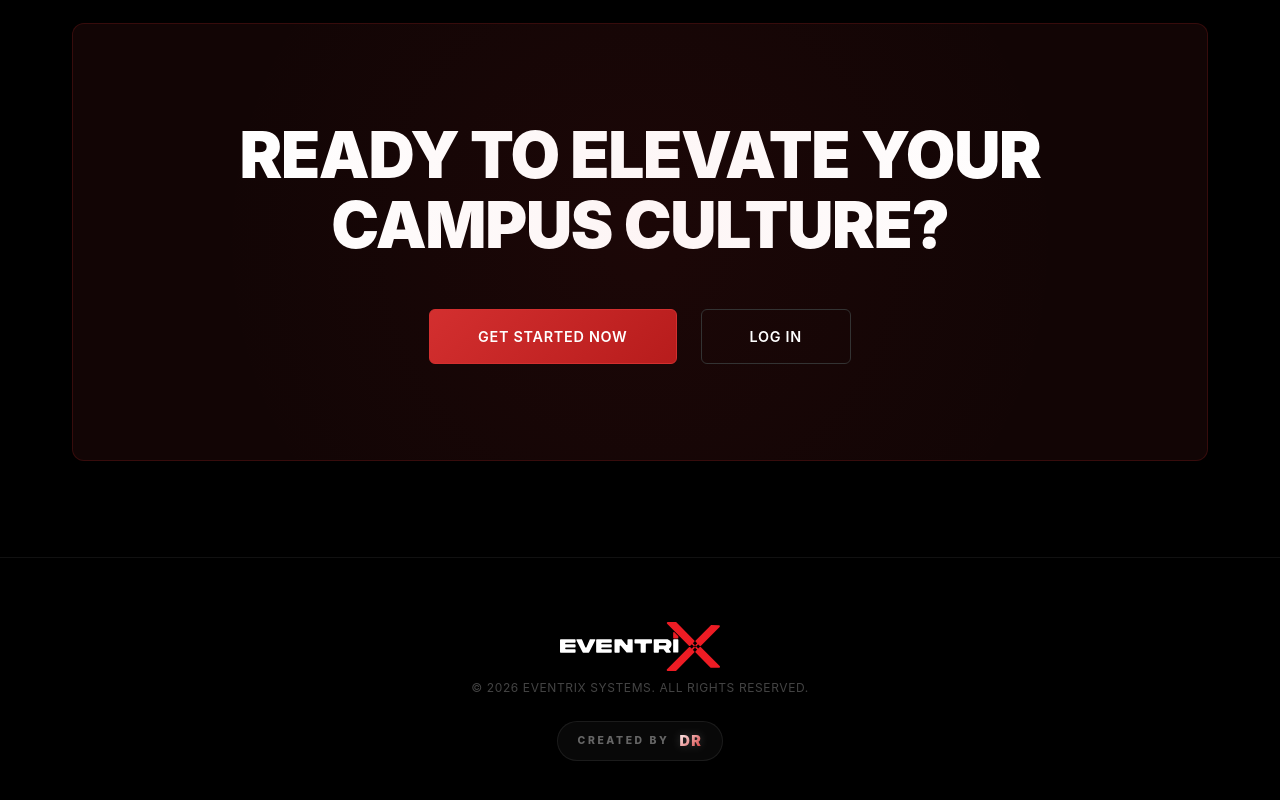
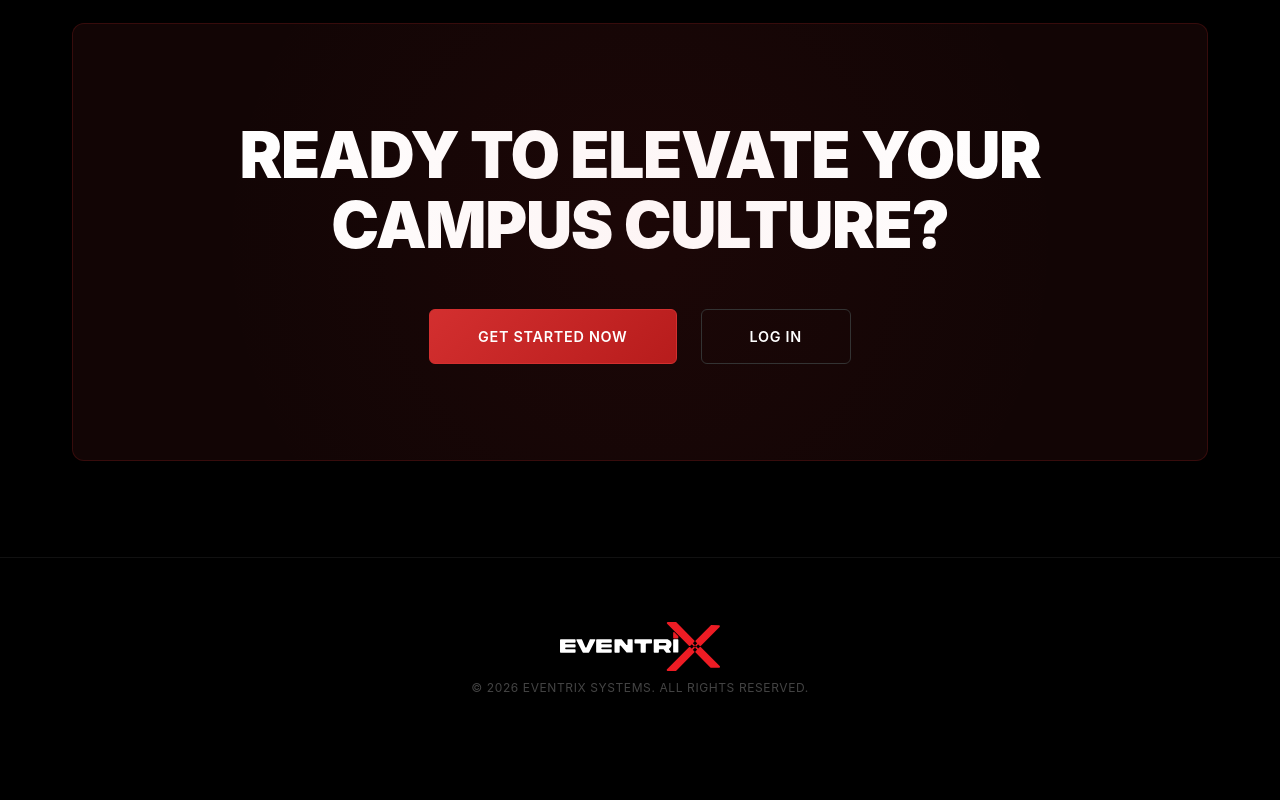
Before and after one commit to dhanush9605/Eventrix, a React (Vite) app: page / in a window 1280 px wide. Shown: the part 2046-2846 px from the top of the page. After the commit the page ends 2807 px from the top, so only its background shows below. Built offline with nearby package versions, Linux system fonts and the light colour scheme; no server answers.

Commit message:
remove DR

```diff
--- a/src/components/Footer.jsx
+++ b/src/components/Footer.jsx
@@ -20,10 +20,6 @@ const Footer = () => {
                             © 2026 EVENTRIX SYSTEMS. ALL RIGHTS RESERVED.
                         </p>
 
-                        <a href="https://dhanush-rajesh.vercel.app/" target="_blank" rel="noopener noreferrer" className="developer-badge">
-                            <span className="label">Created by</span>
-                            <span className="name">DR</span>
-                        </a>
                     </div>
                 </div>
             </div>
--- a/src/index.css
+++ b/src/index.css
@@ -563,56 +563,3 @@ textarea:focus-visible {
     display: block !important;
   }
 }
-
-/* Developer Credit Badge - Modern Aesthetics */
-.developer-badge {
-  display: inline-flex;
-  align-items: center;
-  gap: 10px;
-  padding: 8px 20px;
-  background: rgba(255, 255, 255, 0.03);
-  backdrop-filter: blur(12px);
-  -webkit-backdrop-filter: blur(12px);
-  border: 1px solid rgba(255, 255, 255, 0.08);
-  border-radius: 100px;
-  text-decoration: none;
-  transition: var(--transition-bounce);
-  margin-top: 1.5rem;
-  box-shadow: 0 4px 15px rgba(0, 0, 0, 0.2);
-}
-
-.developer-badge:hover {
-  background: rgba(211, 47, 47, 0.1);
-  border-color: rgba(211, 47, 47, 0.4);
-  transform: translateY(-4px) scale(1.05);
-  box-shadow: 0 12px 25px rgba(211, 47, 47, 0.15), 0 0 15px rgba(211, 47, 47, 0.1);
-}
-
-.developer-badge .label {
-  font-size: 0.65rem;
-  font-weight: 800;
-  color: #666;
-  text-transform: uppercase;
-  letter-spacing: 0.25em;
-  transition: var(--transition-smooth);
-}
-
-.developer-badge:hover .label {
-  color: #888;
-  letter-spacing: 0.3em;
-}
-
-.developer-badge .name {
-  font-size: 0.9rem;
-  font-weight: 900;
-  background: linear-gradient(135deg, #fff 0%, var(--primary-red) 100%);
-  -webkit-background-clip: text;
-  background-clip: text;
-  -webkit-text-fill-color: transparent;
-  letter-spacing: 0.1em;
-  filter: drop-shadow(0 0 5px rgba(255, 255, 255, 0.2));
-}
-
-.developer-badge:hover .name {
-  filter: drop-shadow(0 0 8px rgba(211, 47, 47, 0.6));
-}
```
